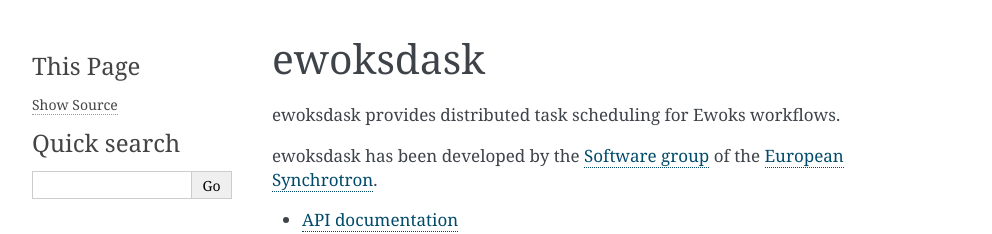
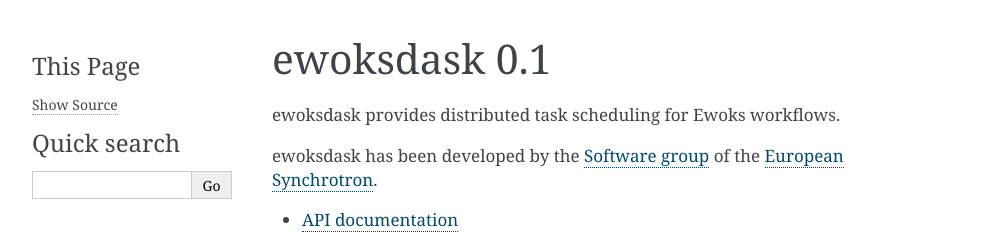
Before and after one commit to ewoks-kit/ewoksdask, a Sphinx documentation site: the page built from doc/index.rst, in a window 1280 px wide. Shown: the top 234 px of the page, without its empty margins (148-1140 px from the left). Built offline with Sphinx 7.4.7, drawn with Linux system fonts in a browser that asks for light colours.

Commit message:
'python -m sphinx' was missing project name and release which only 'python setup.py build_sphinx' had.

```diff
--- a/doc/conf.py
+++ b/doc/conf.py
@@ -1,6 +1,8 @@
 """rm -rf doc/_generated/; python setup.py build_sphinx -E -a
 """
 
+project = "ewoksdask"
+release = "0.1"
 copyright = "2021, ESRF"
 author = "ESRF"
 
--- a/setup.cfg
+++ b/setup.cfg
@@ -50,7 +50,6 @@
 [build_sphinx]
 project = ewoksdask
 version = attr: ewoksdask.__version__
-release = 0.1
 source-dir = ./doc
 
 [coverage:run]
```
